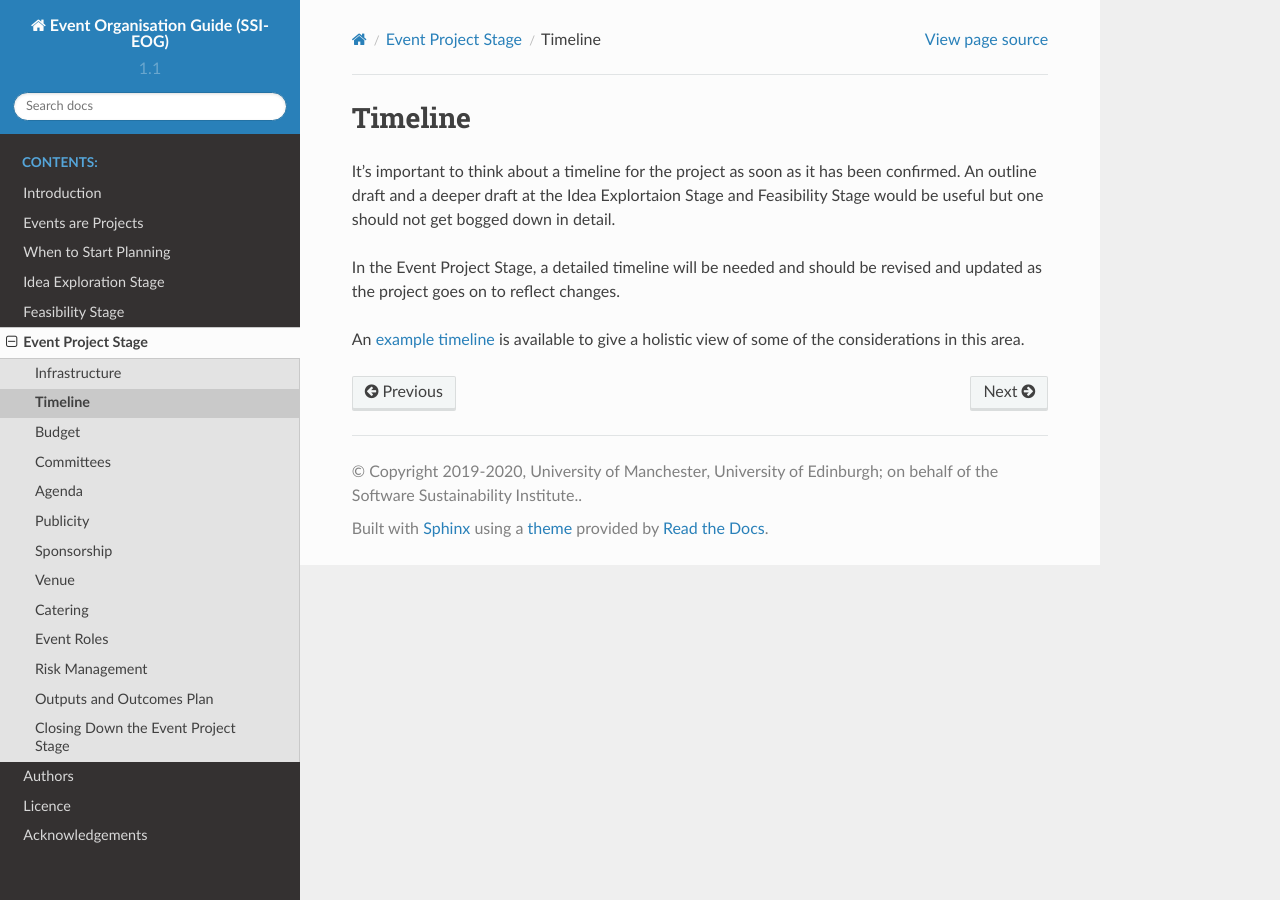
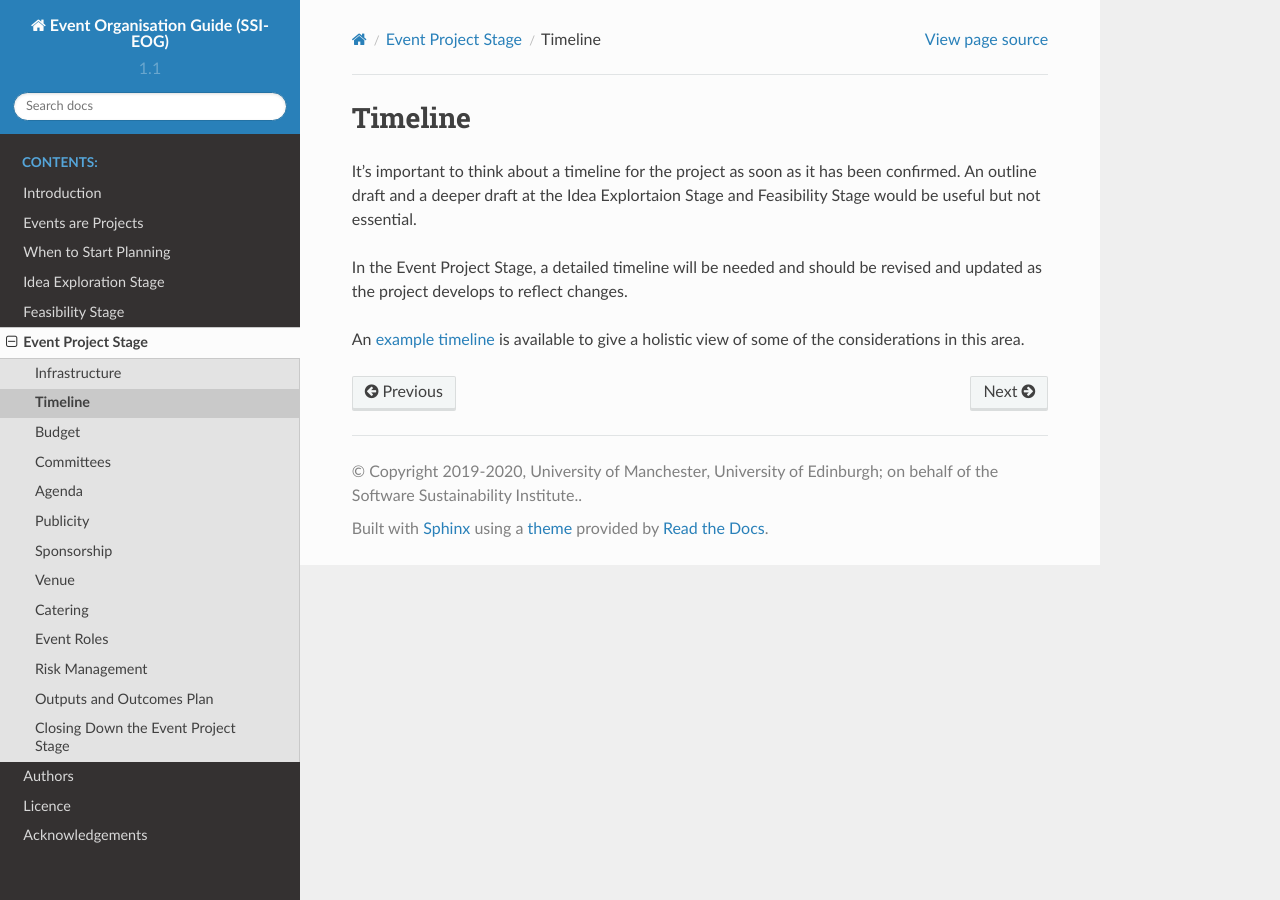
Before and after one commit to softwaresaved/event-organisation-guide, a Sphinx documentation site: the page built from docs/eog/eps-timeline.rst, in a window 1280 px wide. Built offline with Sphinx 7.4.7 and the Read the Docs theme 2.0.0, drawn with Linux system fonts in a browser that asks for light colours.

Commit message:
updated event timeline to reflect template moving to Zenodo and some minor wording changes.

```diff
--- a/docs/eog/eps-timeline.rst
+++ b/docs/eog/eps-timeline.rst
@@ -3,10 +3,10 @@
 Timeline
 ========
 It’s important to think about a timeline for the project as soon as it has been confirmed. An outline draft and a deeper
-draft at the Idea Explortaion Stage and Feasibility Stage would be useful but one should not get bogged down in detail.
+draft at the Idea Explortaion Stage and Feasibility Stage would be useful but not essential.
 
-In the Event Project Stage, a detailed timeline will be needed and should be revised and updated as the project goes on to reflect
+In the Event Project Stage, a detailed timeline will be needed and should be revised and updated as the project develops to reflect
 changes.
 
-An `example timeline <https://docs.google.com/document/d/115uMkRsuWD-TR_54tG4MkPAS860uzBOebeUenVHeMc8/edit#>`_ is
+An `example timeline <https://zenodo.org/record/4066931>`_ is
 available to give a holistic view of some of the considerations in this area.
```
